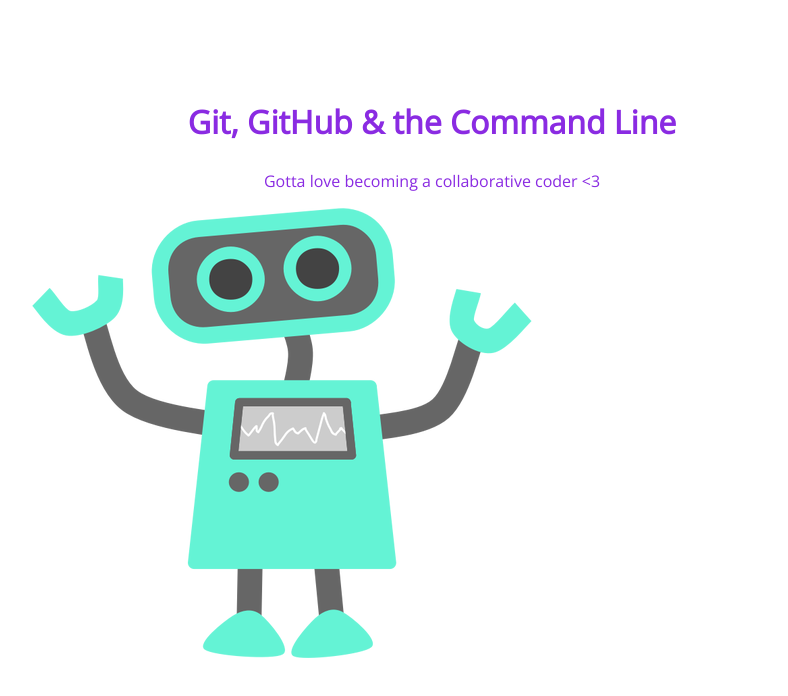
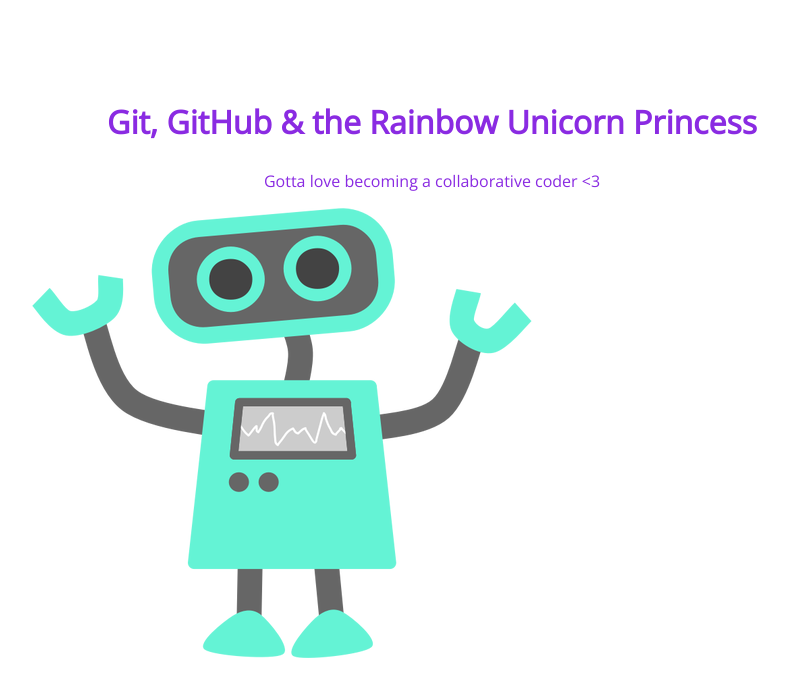
Before and after one commit to jisforjill/105-project, a plain HTML site: page index.html in a window 1280 px wide. Shown: the whole page, without its empty margins (208-996 px from the left). Drawn offline with nearby package versions, Linux system fonts and the light colour scheme.

Commit message:
preparing first branch merge yay

```diff
--- a/index.html
+++ b/index.html
@@ -8,7 +8,7 @@
 </head>
 <body>
 	<section>
-		<h1>Git, GitHub & the Command Line</h1>
+		<h1>Git, GitHub & the Rainbow Unicorn Princess</h1>
 		<p>Gotta love becoming a collaborative coder <3</p>
 		<img src="img/happy-blue-robot.png">
 	</section>
```
